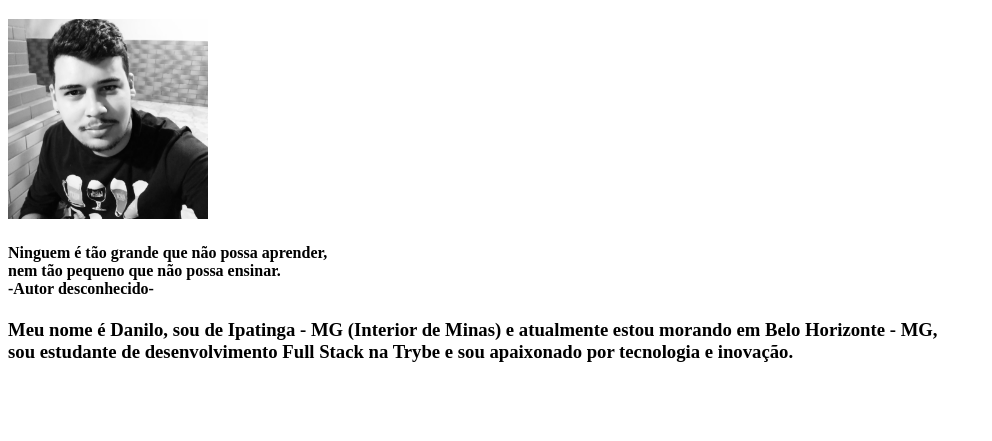
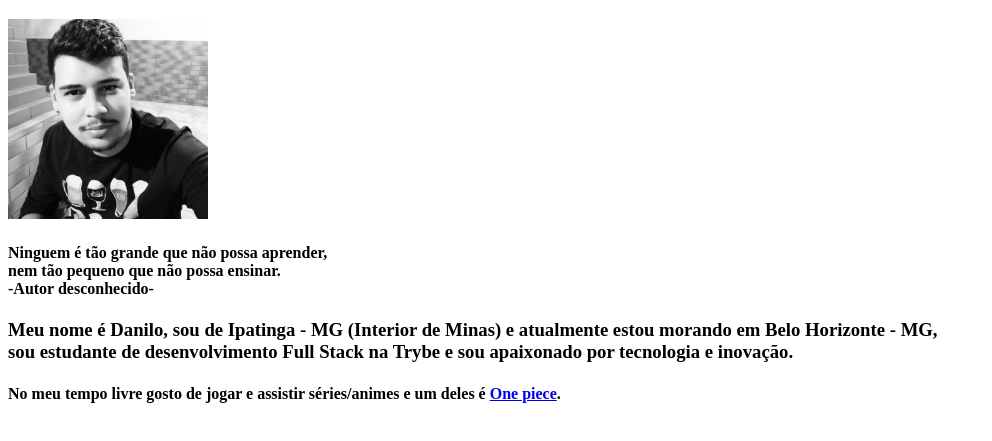
Before and after one commit to DM-7/DM-7.github.io, a plain HTML site: page Portifolio.html in a window 1280 px wide. Shown: the part 61-502 px from the top of the page, without its empty margins (0-992 px from the left). Drawn offline with Linux system fonts and the light colour scheme.

Commit message:
Adicionado descriçao do que gosto de fazer no tempo livre e link de blog favorito.

```diff
--- a/Portifolio.html
+++ b/Portifolio.html
@@ -11,7 +11,7 @@
   <img src="Danilo M.jpeg" alt="Danilo Menezes" width="200px">
   <h4>Ninguem é tão grande que não possa aprender, <br>nem tão pequeno que não possa ensinar.<br>-Autor desconhecido- </h4>
   <h3>Meu nome é Danilo, sou de Ipatinga - MG (Interior de Minas) e atualmente estou morando em Belo Horizonte - MG, <br>sou estudante de desenvolvimento Full Stack na Trybe e sou apaixonado por tecnologia e inovação.</h3>
-
+  <h4>No meu tempo livre gosto de jogar e assistir séries/animes e um deles é <a href="https://onepieceex.net/" target="_blank">One piece</a>. </h4>
 
 </body>
 </html>
```
